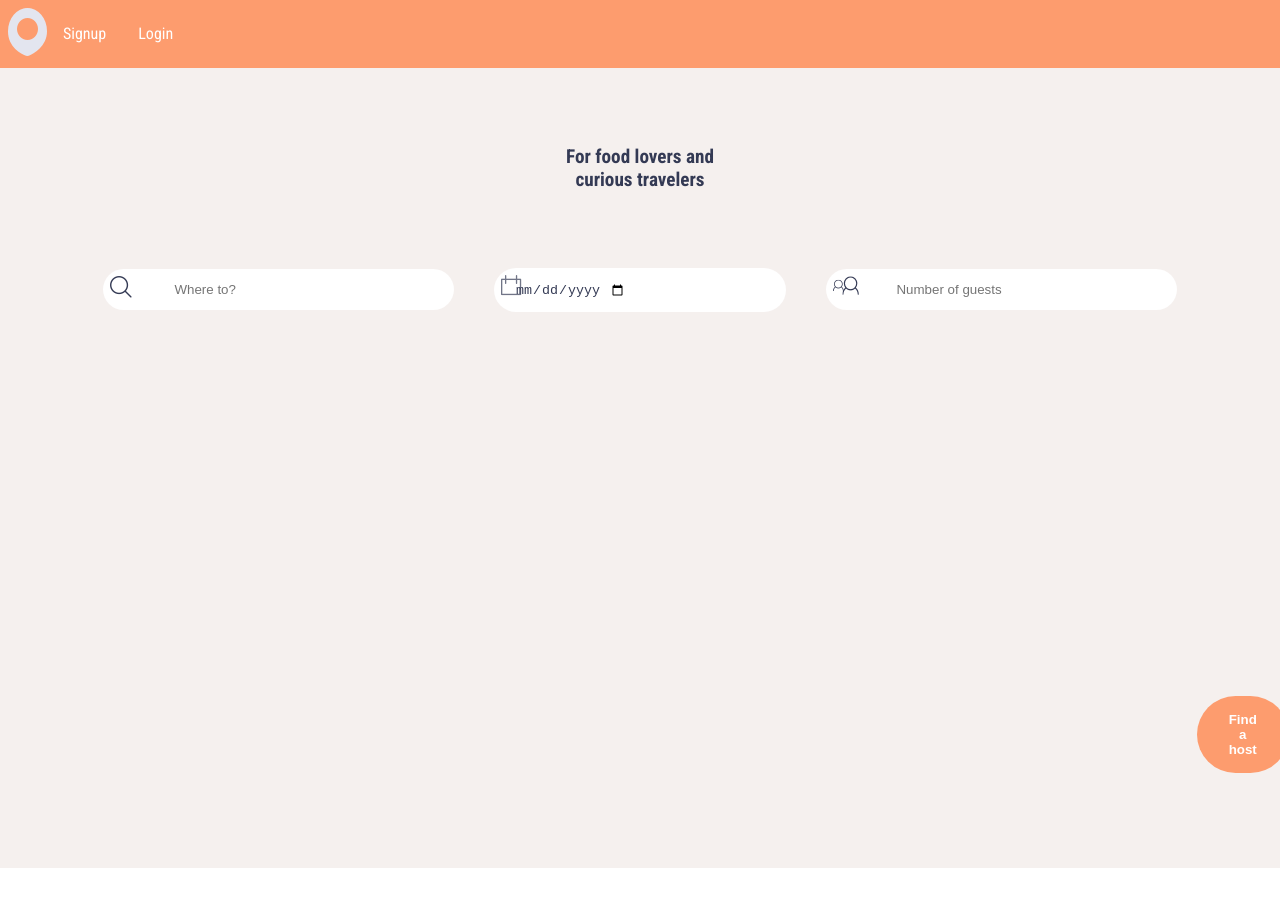
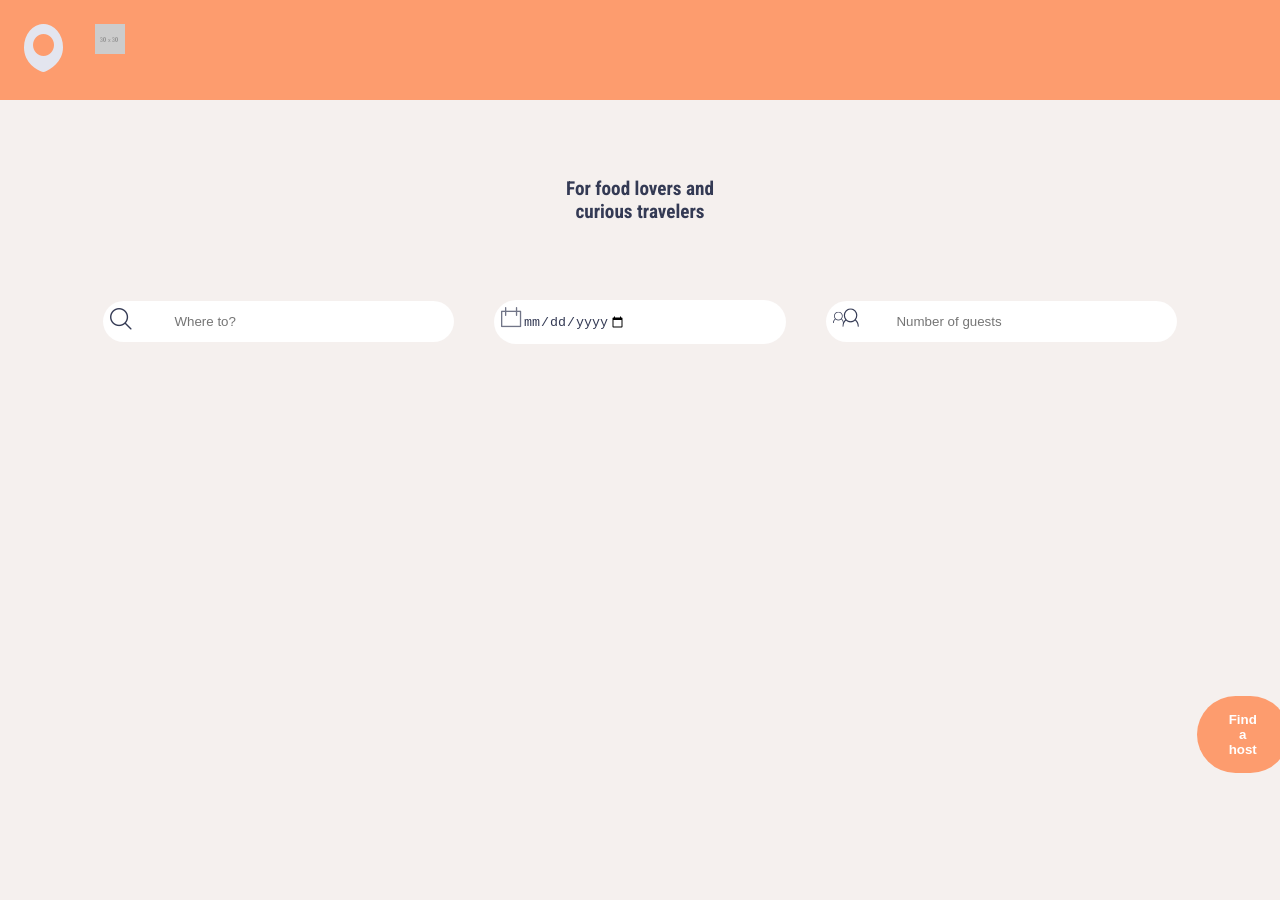
Before and after one commit to justinezahiri/eatlocal, a React (Create React App) app in the folder client/: page /search in a window 1280 px wide. Before the commit the page ends 868 px from the top, so only its background shows below. Built offline with nearby package versions, Linux system fonts and the light colour scheme.

Commit message:
implementing dropdown navbar

```diff
--- a/client/src/App.scss
+++ b/client/src/App.scss
@@ -132,6 +132,53 @@ input {
   background-color: $peach;
   display: flex;
   padding: 0.5em;
+
+  ul {
+    list-style: none;
+    margin: 0;
+    padding-left: 0;
+  }
+
+  li {
+    color: #fff;
+    display: block;
+    float: left;
+    padding: 1rem;
+    position: relative;
+    text-decoration: none;
+    transition-duration: 0.5s;
+  }
+
+  li:hover {
+    background: $peach;
+    cursor: pointer;
+  }
+
+  ul li ul {
+    background: rgba(253, 156, 110, 0.8);
+    visibility: hidden;
+    opacity: 0;
+    min-width: 5rem;
+    position: absolute;
+    transition: all 0.5s ease;
+    margin-top: 1rem;
+    left: 0;
+    display: none;
+  }
+
+  ul li:hover>ul,
+  ul li:focus-within>ul,
+  /* this is the line we add */
+  ul li ul:hover {
+    visibility: visible;
+    opacity: 1;
+    display: block;
+  }
+
+  ul li ul li {
+    clear: both;
+    width: 100%;
+  }
 }
 
 .navbar-link {
@@ -177,7 +224,7 @@ input {
     background-image: url(./images/calendar-icon.png);
     background-position: 7px 7px;
     background-repeat: no-repeat;
-    text-align: center;
+    text-align: right;
   }
 
   input[type='number'] {
--- a/client/src/components/Navbar.js
+++ b/client/src/components/Navbar.js
@@ -1,21 +1,36 @@
 import React, { Component } from "react";
 import { Link } from "react-router-dom";
 import pin from "../images/Eatlocal pin.png";
+import dropdownIcon from "../images/30x30.png";
 
 class Navbar extends Component {
   render() {
     return (
-      <div className="Navbar">
+      <nav className="Navbar" role="navigation">
+        <ul>
+          <li>
             <Link to="/">
               <img src={pin} alt="pin" />
             </Link>
+          </li>
+          <li>
+            <img src={dropdownIcon} alt="dropdown-icon" />
+
+            <ul class="dropdown">
+              <li>
                 <Link to="/register" className="navbar-link">
                   Signup
                 </Link>
+              </li>
+              <li>
                 <Link to="/login" className="navbar-link">
                   Login
                 </Link>
-      </div>
+              </li>
+            </ul>
+          </li>
+        </ul>
+      </nav>
     );
   }
 }
```
Also changed, not shown: client/src/images/30x30.png (added). Lines whose indentation alone changed are shown as unchanged.
